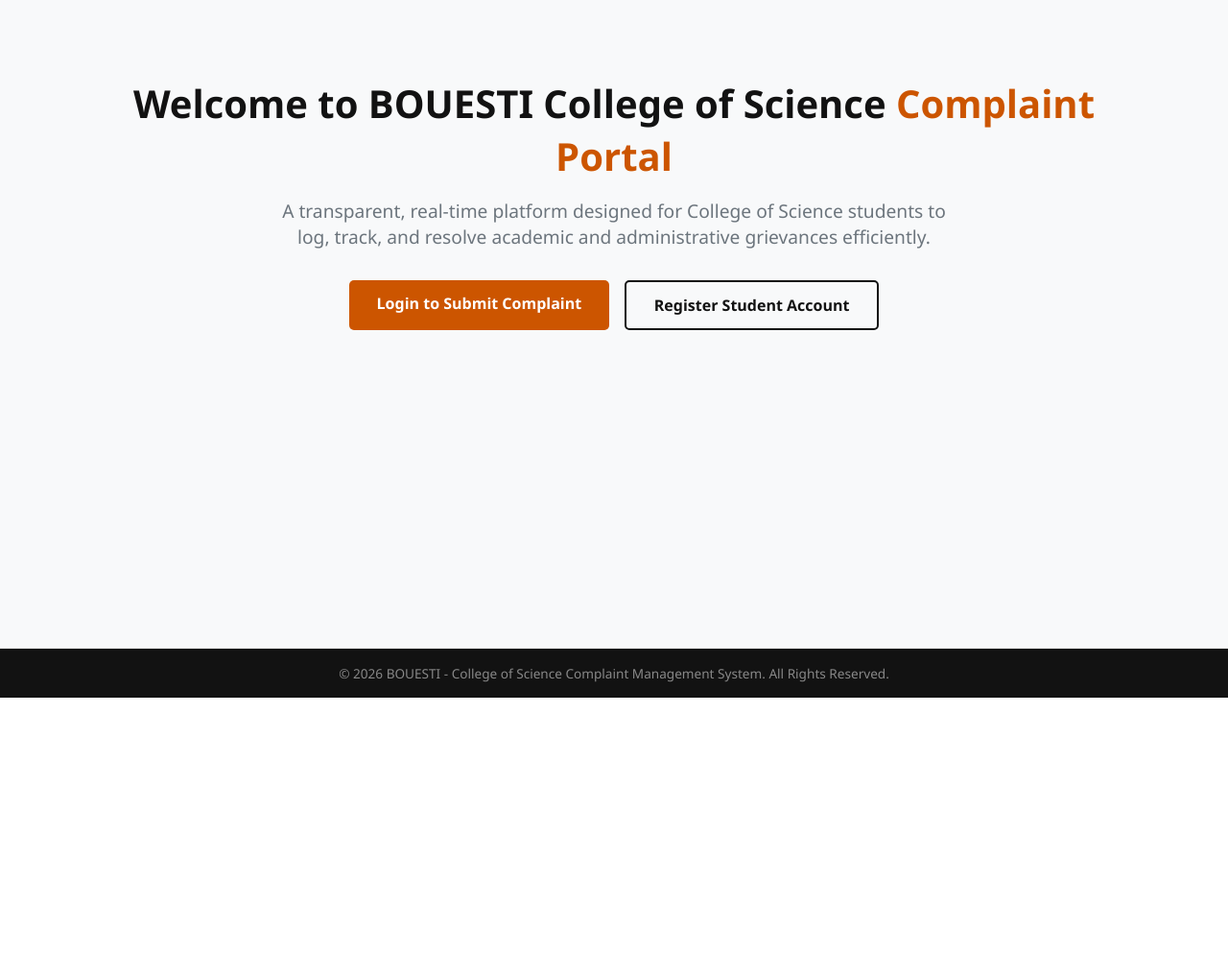
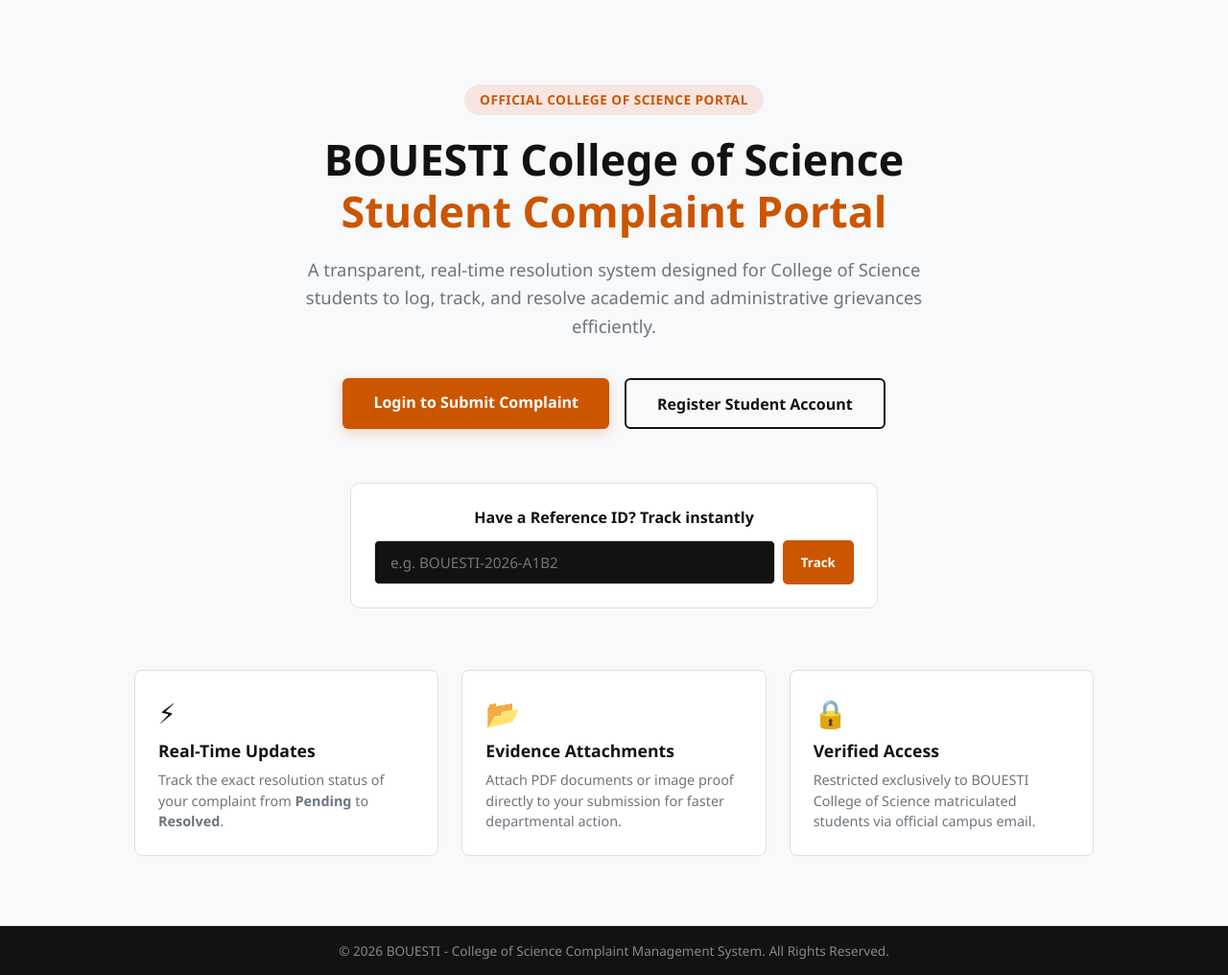
Before and after one commit to Harjabart/bouesti-college-of-science_complaint_system, a Flask app: page / in a window 1280 px wide. Shown: the part 73-1089 px from the top of the page at 96% size. Before the commit the page ends 800 px from the top, so only its background shows below. Run offline with Flask 3, Linux system fonts and the light colour scheme.

Commit message:
Update app.py, index.html, and support file attachments and categories

```diff
--- a/templates/index.html
+++ b/templates/index.html
@@ -1,44 +1,100 @@
 {% extends 'base.html' %}
 
-{% block title %}Welcome - BOUESTI College of Science Complaint System{% endblock %}
+{% block title %}Home - BOUESTI College of Science Complaint System{% endblock %}
 
 {% block content %}
-<div style="text-align: center; padding: 3rem 1rem;">
-    <h1 style="font-size: 2.5rem; margin-bottom: 1rem;">
-        Welcome to BOUESTI College of Science <span style="color: var(--primary-color);">Complaint Portal</span>
+<div class="hero-section" style="text-align: center; padding: 3.5rem 1rem 2.5rem 1rem;">
+    <span
+        style="background-color: rgba(224, 86, 36, 0.12); color: var(--primary-color); padding: 0.4rem 1rem; border-radius: 20px; font-size: 0.85rem; font-weight: 600; text-transform: uppercase; letter-spacing: 0.5px; display: inline-block; margin-bottom: 1.2rem;">
+        Official College of Science Portal
+    </span>
+
+    <h1 style="font-size: 2.8rem; line-height: 1.2; margin-bottom: 1.2rem; font-weight: 800;">
+        BOUESTI College of Science <br>
+        <span style="color: var(--primary-color);">Student Complaint Portal</span>
     </h1>
-    <p style="font-size: 1.2rem; color: var(--text-muted); max-width: 700px; margin: 0 auto 2rem auto;">
-        A transparent, real-time platform designed for College of Science students to log, track, and resolve academic
-        and administrative grievances efficiently.
+
+    <p
+        style="font-size: 1.15rem; color: var(--text-muted); max-width: 680px; margin: 0 auto 2.5rem auto; line-height: 1.6;">
+        A transparent, real-time resolution system designed for College of Science students to log, track, and resolve
+        academic and administrative grievances efficiently.
     </p>
 
-    <div style="display: flex; justify-content: center; gap: 1rem; flex-wrap: wrap;">
+    <!-- Main Call to Actions -->
+    <div style="display: flex; justify-content: center; gap: 1rem; flex-wrap: wrap; margin-bottom: 3.5rem;">
         {% if session.get('user_id') %}
         {% if session.get('is_admin') %}
-        <a href="{{ url_for('admin_dashboard') }}"
-            style="background-color: var(--primary-color); color: #fff; padding: 0.8rem 1.8rem; border-radius: 5px; text-decoration: none; font-weight: bold;">
-            Go to Admin Portal
+        <a href="{{ url_for('admin_dashboard') }}" class="btn-primary"
+            style="background-color: var(--primary-color); color: #ffffff; padding: 0.85rem 2rem; border-radius: 6px; text-decoration: none; font-weight: 700; box-shadow: 0 4px 12px rgba(224, 86, 36, 0.25); transition: transform 0.2s;">
+            Go to Admin Portal →
         </a>
         {% else %}
-        <a href="{{ url_for('submit_complaint') }}"
-            style="background-color: var(--primary-color); color: #fff; padding: 0.8rem 1.8rem; border-radius: 5px; text-decoration: none; font-weight: bold;">
+        <a href="{{ url_for('submit_complaint') }}" class="btn-primary"
+            style="background-color: var(--primary-color); color: #ffffff; padding: 0.85rem 2rem; border-radius: 6px; text-decoration: none; font-weight: 700; box-shadow: 0 4px 12px rgba(224, 86, 36, 0.25);">
             Submit a Complaint
         </a>
-        <a href="{{ url_for('student_dashboard') }}"
-            style="border: 2px solid var(--secondary-color); color: var(--text-color); padding: 0.8rem 1.8rem; border-radius: 5px; text-decoration: none; font-weight: bold;">
-            Track Status
+        <a href="{{ url_for('student_dashboard') }}" class="btn-secondary"
+            style="border: 2px solid var(--primary-color); color: var(--text-color); padding: 0.85rem 2rem; border-radius: 6px; text-decoration: none; font-weight: 700;">
+            View My Complaints
         </a>
         {% endif %}
         {% else %}
-        <a href="{{ url_for('login') }}"
-            style="background-color: var(--primary-color); color: #fff; padding: 0.8rem 1.8rem; border-radius: 5px; text-decoration: none; font-weight: bold;">
+        <a href="{{ url_for('login') }}" class="btn-primary"
+            style="background-color: var(--primary-color); color: #ffffff; padding: 0.85rem 2rem; border-radius: 6px; text-decoration: none; font-weight: 700; box-shadow: 0 4px 12px rgba(224, 86, 36, 0.25);">
             Login to Submit Complaint
         </a>
-        <a href="{{ url_for('register') }}"
-            style="border: 2px solid var(--secondary-color); color: var(--text-color); padding: 0.8rem 1.8rem; border-radius: 5px; text-decoration: none; font-weight: bold;">
+        <a href="{{ url_for('register') }}" class="btn-secondary"
+            style="border: 2px solid var(--secondary-color, #333); color: var(--text-color); padding: 0.85rem 2rem; border-radius: 6px; text-decoration: none; font-weight: 700;">
             Register Student Account
         </a>
         {% endif %}
     </div>
+
+    <!-- Quick Reference Search Bar -->
+    <div
+        style="max-width: 550px; margin: 0 auto 4rem auto; background: var(--card-bg, #1e1e1e); padding: 1.5rem; border-radius: 10px; border: 1px solid var(--border-color, rgba(255,255,255,0.1)); shadow: 0 4px 20px rgba(0,0,0,0.08);">
+        <h3 style="font-size: 1rem; font-weight: 600; margin-bottom: 0.8rem; color: var(--text-color);">Have a Reference
+            ID? Track instantly</h3>
+        <form action="{{ url_for('track_complaint') }}" method="POST" style="display: flex; gap: 0.5rem;">
+            <input type="text" name="reference_number" placeholder="e.g. BOUESTI-2026-A1B2" required
+                style="flex: 1; padding: 0.75rem 1rem; border-radius: 5px; border: 1px solid var(--border-color, #444); background: var(--input-bg, #121212); color: var(--text-color); font-size: 0.95rem;">
+            <button type="submit"
+                style="background-color: var(--primary-color); color: #fff; border: none; padding: 0.75rem 1.2rem; border-radius: 5px; font-weight: 600; cursor: pointer;">
+                Track
+            </button>
+        </form>
+    </div>
+
+    <!-- Key Platform Highlights -->
+    <div
+        style="display: grid; grid-template-columns: repeat(auto-fit, minmax(250px, 1fr)); gap: 1.5rem; max-width: 1000px; margin: 0 auto; text-align: left;">
+        <div
+            style="padding: 1.5rem; background: var(--card-bg, #1e1e1e); border-radius: 8px; border: 1px solid var(--border-color, rgba(255,255,255,0.05));">
+            <div style="font-size: 1.8rem; margin-bottom: 0.5rem;">⚡</div>
+            <h4 style="font-size: 1.1rem; margin-bottom: 0.5rem; color: var(--text-color);">Real-Time Updates</h4>
+            <p style="font-size: 0.9rem; color: var(--text-muted); line-height: 1.5;">
+                Track the exact resolution status of your complaint from <strong>Pending</strong> to
+                <strong>Resolved</strong>.
+            </p>
+        </div>
+
+        <div
+            style="padding: 1.5rem; background: var(--card-bg, #1e1e1e); border-radius: 8px; border: 1px solid var(--border-color, rgba(255,255,255,0.05));">
+            <div style="font-size: 1.8rem; margin-bottom: 0.5rem;">📂</div>
+            <h4 style="font-size: 1.1rem; margin-bottom: 0.5rem; color: var(--text-color);">Evidence Attachments</h4>
+            <p style="font-size: 0.9rem; color: var(--text-muted); line-height: 1.5;">
+                Attach PDF documents or image proof directly to your submission for faster departmental action.
+            </p>
+        </div>
+
+        <div
+            style="padding: 1.5rem; background: var(--card-bg, #1e1e1e); border-radius: 8px; border: 1px solid var(--border-color, rgba(255,255,255,0.05));">
+            <div style="font-size: 1.8rem; margin-bottom: 0.5rem;">🔒</div>
+            <h4 style="font-size: 1.1rem; margin-bottom: 0.5rem; color: var(--text-color);">Verified Access</h4>
+            <p style="font-size: 0.9rem; color: var(--text-muted); line-height: 1.5;">
+                Restricted exclusively to BOUESTI College of Science matriculated students via official campus email.
+            </p>
+        </div>
+    </div>
 </div>
 {% endblock %}
```
